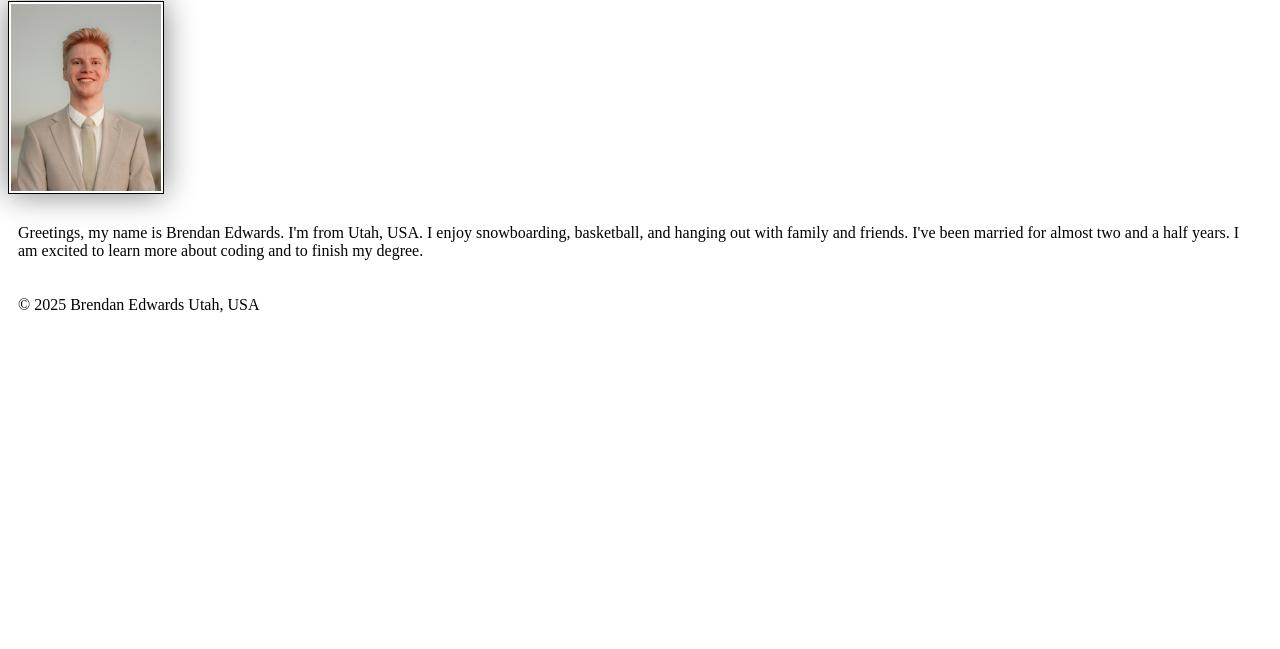
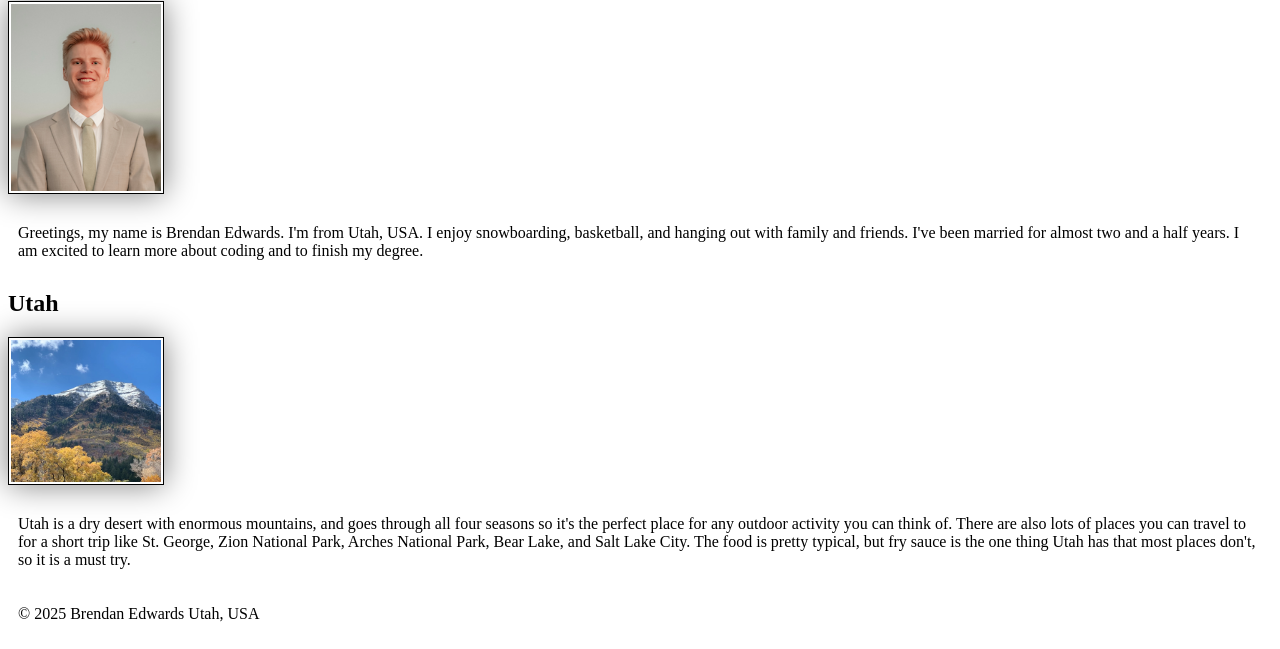
Before and after one commit to bedwards04/wdd130, a plain HTML site: page index.html in a window 1280 px wide. Shown: the part 223-872 px from the top of the page. Before the commit the page ends 800 px from the top, so only its background shows below. Drawn offline with Linux system fonts and the light colour scheme.

Commit message:
Added information about the state I live

```diff
--- a/index.html
+++ b/index.html
@@ -20,6 +20,11 @@
             <img src="images/profile.png" alt="Brendan Edwards" width="200">
             <p>Greetings, my name is Brendan Edwards. I'm from Utah, USA. I enjoy snowboarding, basketball, and hanging out with family and friends. I've been married for almost two and a half years. I am excited to learn more about coding and to finish my degree.</p>
         </main>
+        <aside>
+            <h2>Utah</h2>
+            <img src="images/utah.webp" alt="Mount Timpanogos with fall colors and snow on the top">
+            <p>Utah is a dry desert with enormous mountains, and goes through all four seasons so it's the perfect place for any outdoor activity you can think of. There are also lots of places you can travel to for a short trip like St. George, Zion National Park, Arches National Park, Bear Lake, and Salt Lake City. The food is pretty typical, but fry sauce is the one thing Utah has that most places don't, so it is a must try.</p>
+        </aside>
         <footer>
             <p>&copy; 2025 Brendan Edwards Utah, USA</p>
         </footer>
```
